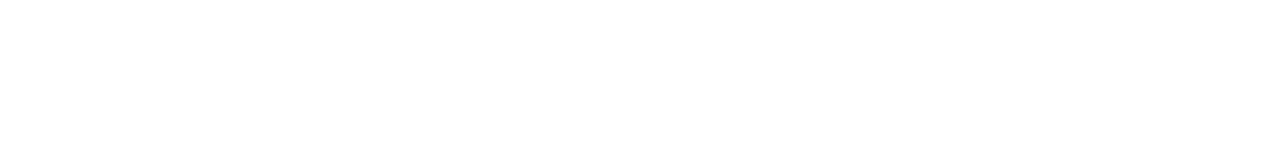
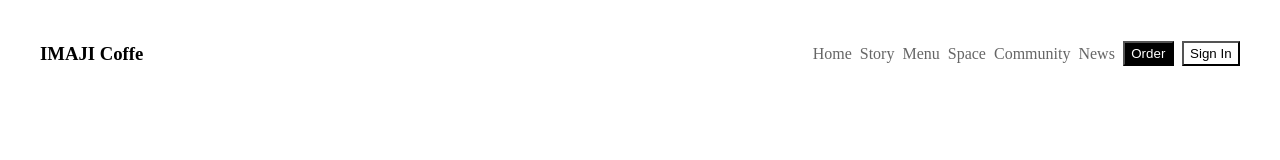
Before and after one commit to DeimantasLapiniauskas/Coffee-shop, a plain HTML site: page index.html in a window 1280 px wide. Drawn offline with Linux system fonts and the light colour scheme.

Commit message:
add header with style

```diff
--- a/index.html
+++ b/index.html
@@ -8,7 +8,19 @@
   </head>
 
   <body>
-    <header></header>
+    <header>
+      <h3>IMAJI Coffe</h3>
+      <nav>
+        <a href="">Home</a>
+        <a href="">Story</a>
+        <a href="">Menu</a>
+        <a href="">Space</a>
+        <a href="">Community</a>
+        <a href="">News</a>
+        <button class="btn btn-order">Order</button>
+        <button class="btn">Sign In</button>
+      </nav>
+    </header>
     <main></main>
     <footer></footer>
   </body>
--- a/style.css
+++ b/style.css
@@ -0,0 +1,36 @@
+header {
+  display: flex;
+  justify-content: space-between;
+  align-items: center;
+  padding: 1rem 2rem;
+
+  nav {
+    display: flex;
+    align-items: center;
+
+    gap: 0.5rem;
+
+    a:link,
+    a:visited {
+      text-decoration: none;
+      color: #666;
+    }
+
+    a:hover,
+    a:active {
+      color: #333;
+    }
+
+    .btn {
+      background-color: transparent;
+      border: 1px solid current;
+      padding: 0.2rem 0.4rem;
+      cursor: pointer;
+    }
+
+    .btn-order {
+      background-color: #000;
+      color: #fff;
+    }
+  }
+}
```
